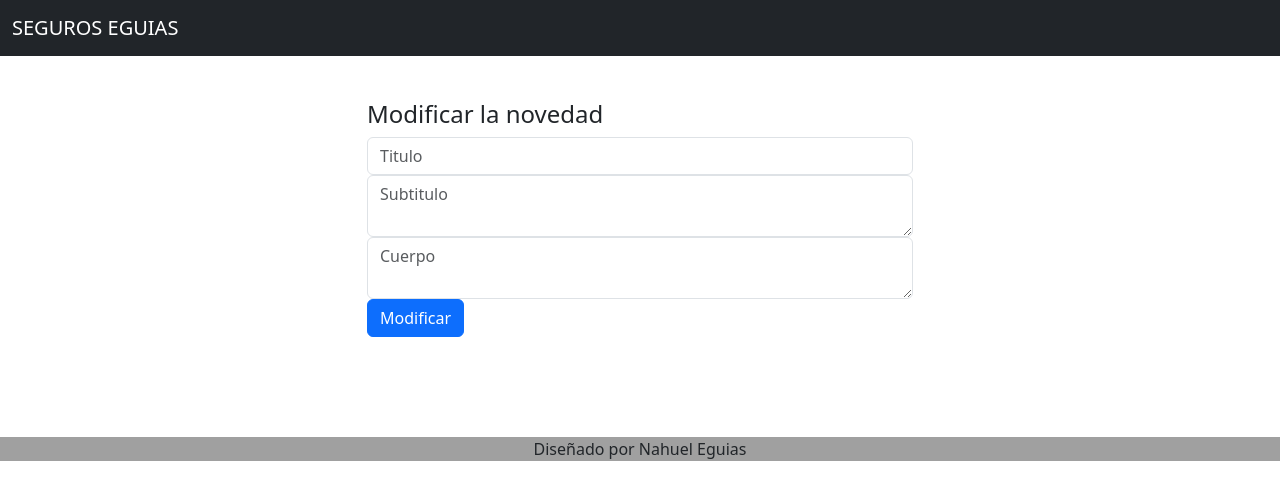
After one commit to NahuelEguias/PROYECTO-FINAL, a Node server app: page /admin/novedades/modificar/1 in a window 1280 px wide. The commit adds this page. Shown: the top 500 px of the page. Run offline with Node 20, Linux system fonts and the light colour scheme; the visitor is signed in with stand-in values (Sample User, id 1); data that the repository does not hold is empty.

Commit message:
actualización de proyecto

```diff
--- a/routes/admin/novedades.js
+++ b/routes/admin/novedades.js
@@ -23,4 +23,72 @@ router.get('/eliminar/:id', async (req, res, next) => {
     res.redirect('/admin/novedades')
 }); //cierra GET de eliminar
 
+//para que aparezca el FORM de agregar
+router.get('/agregar', (req, res, next) => {
+    res.render('admin/agregar', {
+        layout: 'admin/layout'
+    }) //cierra render
+}); //cierra GET
+
+
+//agregar metodo post > insertar//
+router.post('/agregar', async (req, res, next) => {
+    try {
+        if (req.body.titulo != "" && req.body.subtitulo != "" && req.body.cuerpo != "") {
+            await novedadesModel.insertNovedades(req.body);
+            res.redirect('/admin/novedades')
+        } else {
+            res.render('admin/agregar', {
+                layout: 'admin/layout',
+                error: true,
+                message: 'Todos los campos son requeridos'
+            })
+        }
+    } catch (error) {
+        console.log(error)
+        res.render('admin/agregar', {
+            layout: 'admin/layout',
+            error: true,
+            message: 'No se cargo la novedad'
+        });
+    }
+});
+
+
+//me muestre el diseño del modificar con una sola novedad//
+
+router.get('/modificar/:id', async (req, res, next) => {
+
+    let id = req.params.id;
+    let novedad = await novedadesModel.getNovedadesById(id);
+    res.render('admin/modificar', {
+        layout: 'admin/layout',
+        novedad
+    });
+}); //cierro get modificación
+
+//modificar la novedad
+
+router.post('/modificar', async (req, res, next) => {
+    try {
+        console.log(req.body.id); //para ver si trae id
+        var obj = {
+            titulo: req.body.titulo,
+            subtitulo: req.body.subtitulo,
+            cuerpo: req.body.cuerpo
+        }
+
+        console.log(obj) // para ver si trae los datos
+        await novedadesModel.modificarNovedadesById(obj, req.body.id);
+        res.redirect('/admin/novedades');
+    } catch (error) {
+        console.log(error)
+        res.render('admin/modificar', {
+            layout: 'admin/layout',
+            error: true,
+            message: 'No se modifico la novedad'
+        })
+    }
+});
+
 module.exports = router;
--- a/views/admin/layout.hbs
+++ b/views/admin/layout.hbs
@@ -10,6 +10,9 @@
   <link href="https://cdn.jsdelivr.net/npm/bootstrap@5.3.0-alpha2/dist/css/bootstrap.min.css" rel="stylesheet"
     integrity="sha384-aFq/bzH65dt+w6FI2ooMVUpc+21e0SRygnTpmBvdBgSdnuTN7QbdgL+OapgHtvPp" crossorigin="anonymous">
   <link rel="stylesheet" href="/stylesheets/seguros.css">
+  <link rel="stylesheet" href="https://cdnjs.cloudflare.com/ajax/libs/font-awesome/6.4.0/css/all.min.css"
+    integrity="sha512-iecdLmaskl7CVkqkXNQ/ZH/XLlvWZOJyj7Yy7tcenmpD1ypASozpmT/E0iPtmFIB46ZmdtAc9eNBvH0H/ZpiBw=="
+    crossorigin="anonymous" referrerpolicy="no-referrer" />
 </head>
 
 <body>
--- /dev/null
+++ b/views/admin/modificar.hbs
@@ -0,0 +1,25 @@
+<div class="container" style="margin:100px auto">
+    <div class="row">
+        <div class="col-6 offset-3">
+            <h4>Modificar la novedad</h4>
+            <form method="post" action="/admin/novedades/modificar">
+                <input type="hidden" value="{{novedad.id}}" name="id">
+                <div class="form-group">
+                    <input type="text" placeholder="Titulo" value="{{novedad.titulo}}" class="form-control"
+                        name="titulo">
+                </div>
+                <div class="form-group">
+                    <textarea placeholder="Subtitulo" class="form-control"
+                        name="subtitulo">{{novedad.subtitulo}}</textarea>
+                </div>
+                <div class="form-group">
+                    <textarea placeholder="Cuerpo" class="form-control" name="cuerpo">{{novedad.cuerpo}}</textarea>
+                </div>
+                <button type="submit" class="btn btn-primary">Modificar</button>
+            </form>
+            {{#if error}}
+                <p>{{message}}</p>
+            {{/if}}
+        </div>
+    </div>
+</div>
--- a/views/admin/novedades.hbs
+++ b/views/admin/novedades.hbs
@@ -17,7 +17,7 @@
             <h2>Listado de Novedades</h2>
         </div>
         <div class="col-5 text-end">
-            <a href="" class="btn btn-success"><i class="fas fa-plus"></i> Nuevo</a>
+            <a href="/admin/novedades/agregar" class="btn btn-success"><i class="fas fa-plus"></i> Nuevo</a>
         </div>
     </div>
     {{! -- fin fila 2}}
@@ -38,7 +38,7 @@
                         <th scope="row">{{id}}</th>
                         <td>{{titulo}}</td>
                         <td class="text-right">
-                            <a href="" class="btn btn-secondary"><i class="fas fa-pencil-alt"></i> </a>
+                            <a href="/admin/novedades/modificar/{{id}}" class="btn btn-secondary"><i class="fas fa-pencil-alt"></i> </a>
                             <a href="/admin/novedades/eliminar/{{id}}" class="btn btn-secondary"><i class="fas fa-trash"></i></a>
                         </td>
                     </tr>
--- a/views/layout.hbs
+++ b/views/layout.hbs
@@ -6,12 +6,6 @@
   <meta http-equiv="X-UA-Compatible" content="IE=edge">
   <meta name="viewport" content="width=device-width, initial-scale=1.0">
   <link href="https://fonts.googleapis.com/css2?family=Alfa+Slab+One&display=swap" rel="stylesheet">
-  <link rel="stylesheet" href="https://cdnjs.cloudflare.com/ajax/libs/font-awesome/6.4.0/css/all.min.css"
-    integrity="sha512-iecdLmaskl7CVkqkXNQ/ZH/XLlvWZOJyj7Yy7tcenmpD1ypASozpmT/E0iPtmFIB46ZmdtAc9eNBvH0H/ZpiBw=="
-    crossorigin="anonymous" referrerpolicy="no-referrer" />
-  <link rel="stylesheet" href="https://cdnjs.cloudflare.com/ajax/libs/font-awesome/6.4.0/css/all.min.css"
-    integrity="sha512-iecdLmaskl7CVkqkXNQ/ZH/XLlvWZOJyj7Yy7tcenmpD1ypASozpmT/E0iPtmFIB46ZmdtAc9eNBvH0H/ZpiBw=="
-    crossorigin="anonymous" referrerpolicy="no-referrer" />
   <link href="https://cdn.jsdelivr.net/npm/bootstrap@5.3.0-alpha2/dist/css/bootstrap.min.css" rel="stylesheet"
     integrity="sha384-aFq/bzH65dt+w6FI2ooMVUpc+21e0SRygnTpmBvdBgSdnuTN7QbdgL+OapgHtvPp" crossorigin="anonymous">
   <link rel="stylesheet" href="/stylesheets/seguros.css">
```
Also changed, not shown: models/novedadesModel.js (+29 -1 lines), views/admin/agregar.hbs (added, +22 -0 lines).
